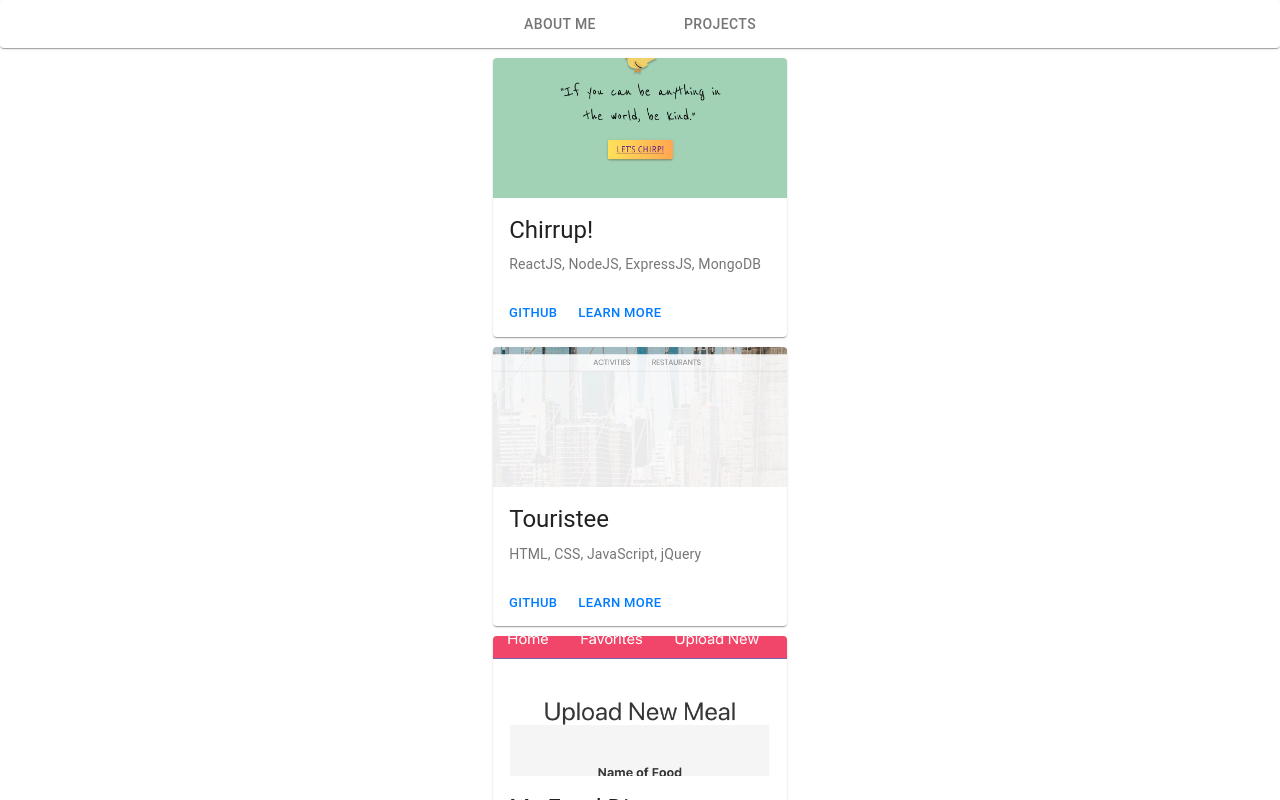
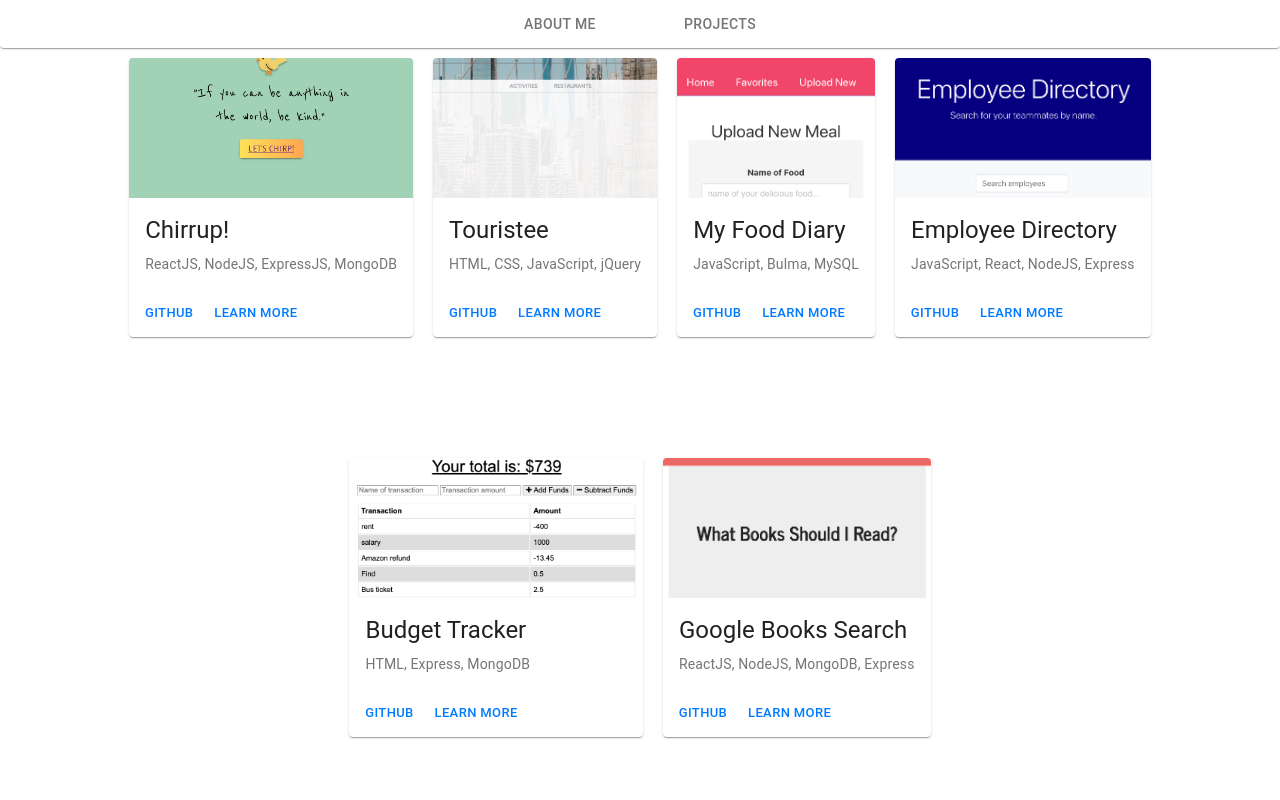
Before and after one commit to jiyoon9886/react-portfolio, a React (Create React App) app: page /projects in a window 1280 px wide. Shown: the top 800 px of the page. Built offline with nearby package versions, Linux system fonts and the light colour scheme.

Commit message:
deleted grid item

```diff
--- a/src/pages/projects.js
+++ b/src/pages/projects.js
@@ -12,9 +12,8 @@ const Projects = () => {
       style={container}
       justify='center'
       //alignItems='center'
-      //direction='column'
+      direction='row'
     >
-      <Grid item>
         {myProjects.map((project) => (
           <ProjectCard
             image={project.image}
@@ -24,7 +23,6 @@ const Projects = () => {
             demo={project.demo}
           />
         ))}
-      </Grid>
     </Grid>
   );
 };
```
